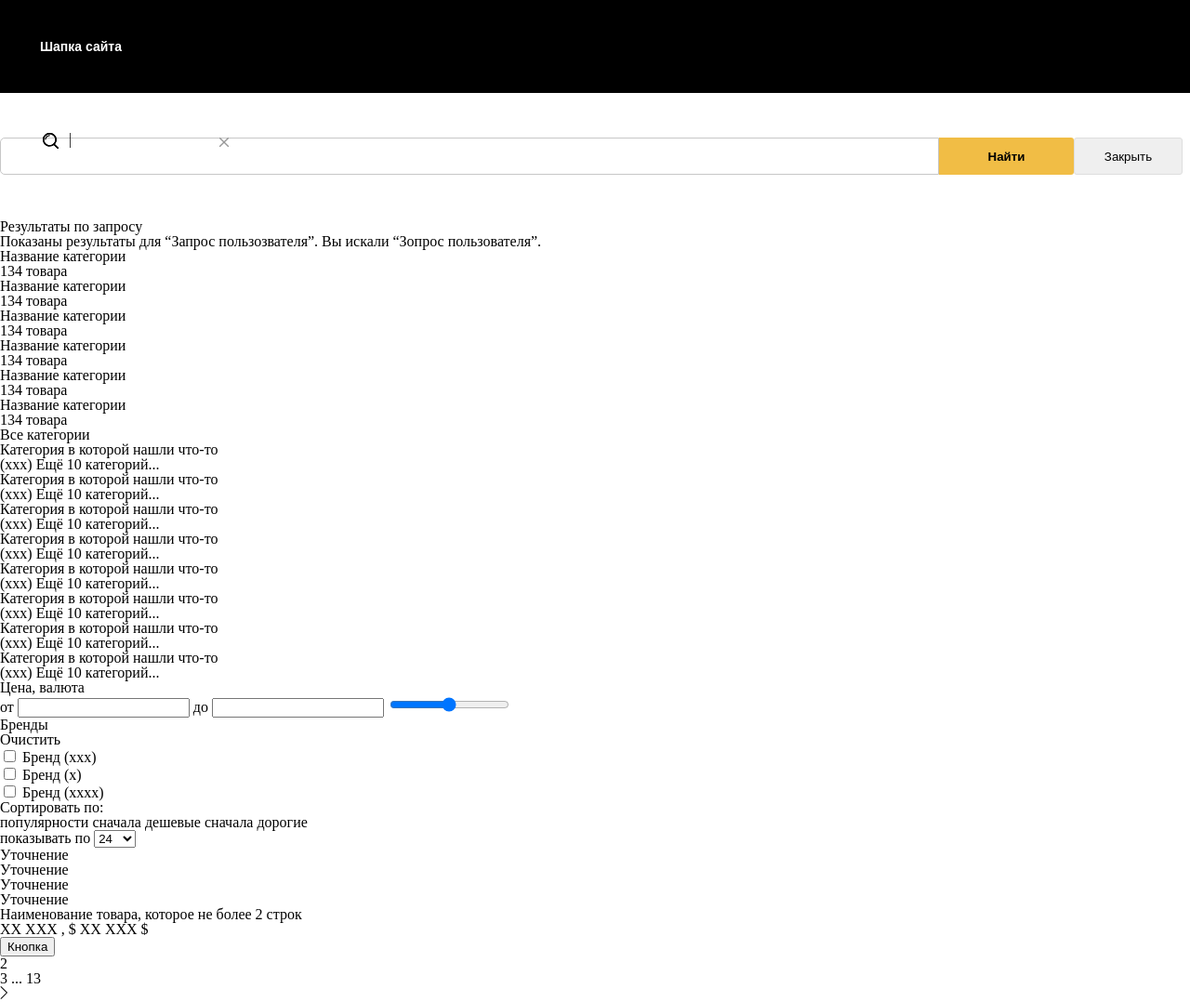
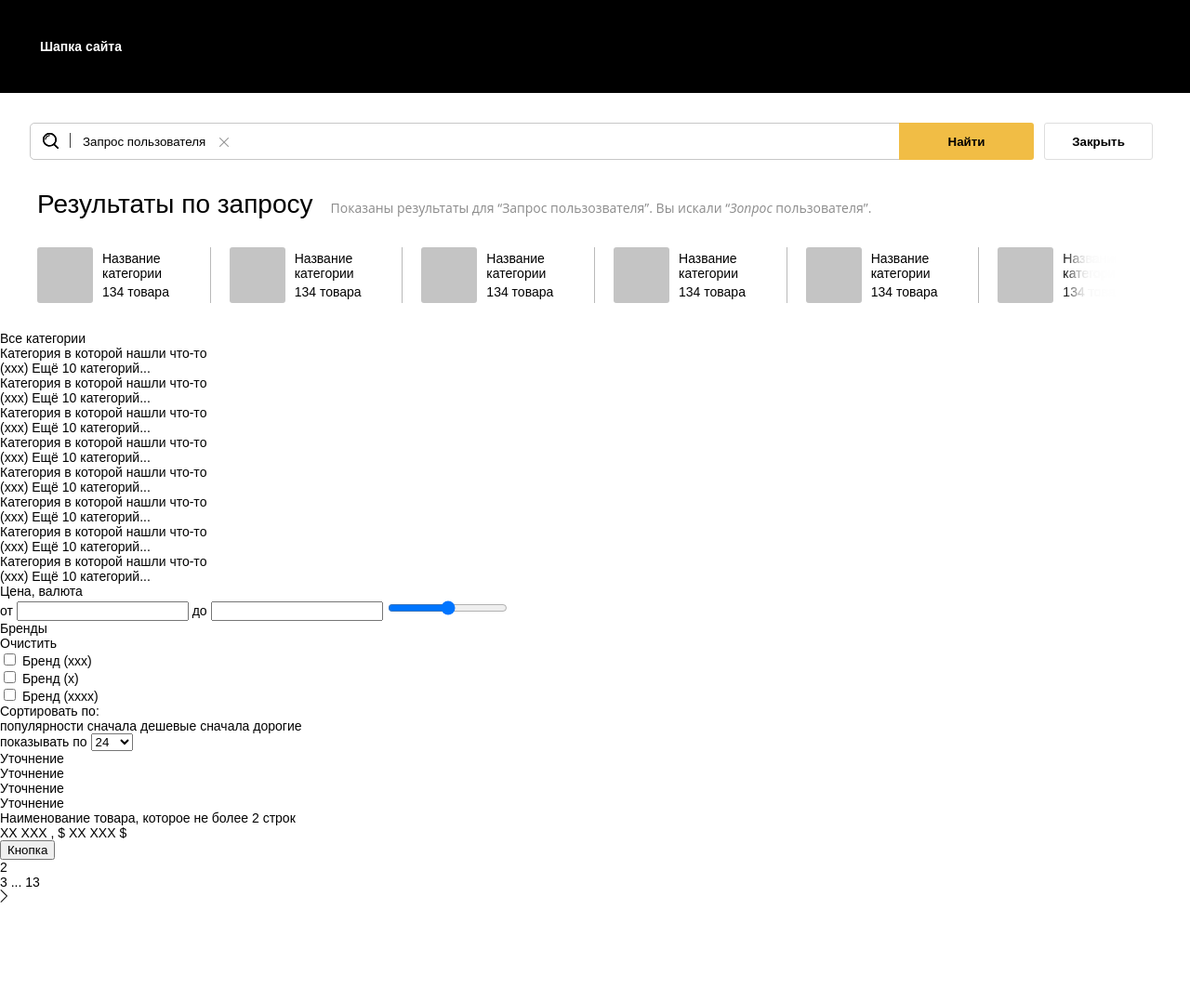
Before and after one commit to EriKuroi/testTask, a website: page index.html in a window 1280 px wide. Shown: the top 1078 px of the page at 93% size. Drawn offline with Linux system fonts and the light colour scheme.

Commit message:
Make styles for upper side (header, search, categories)

```diff
--- a/index.html
+++ b/index.html
@@ -8,7 +8,7 @@
 
     <link href="https://fonts.googleapis.com/css?family=Roboto:400,500" rel="stylesheet">
     <link rel="stylesheet" href="./style.css">
-    <link rel="icon" type="image/png" href="./assets/favicon-32x32.png"/>
+    <link rel="icon" type="image/png" href="./assets/favicon-32x32.png" />
     <title>Test</title>
 </head>
 
@@ -28,51 +28,63 @@
                     fill="#989898" />
             </svg>
 
-            <input type="text" id="searchInput" name="searchInput" placeholder="Запрос пользователя">
+            <input type="text" id="searchInput" name="searchInput" value="Запрос пользователя">
             <input type="submit" id="searchButton" name="searchButton" value="Найти">
         </form>
         <button class="search-closing-button">Закрыть</button>
     </div>
 
     <div class="results-wrapper">
+        <div class="results-header">
             <h2>Результаты по запросу</h2>
-        <span>Показаны результаты для “Запрос пользозвателя”. Вы искали “Зопрос пользователя”.</span>
+            <p>Показаны результаты для <span class="results-shown">“Запрос пользозвателя”</span>. Вы искали <span
+                    class="results-searched">“<span class="results-replaced">Зопрос</span> пользователя”</span>.</p>
+        </div>
         <div class="categories-slider">
             <div class="categories-slider-item">
                 <div class="categories-slider-item_image"></div>
+                <div class="categories-slider-item-description">
                     <H3>Название категории</H3>
                     <p>134 товара</p>
                 </div>
-
+            </div>
             <div class="categories-slider-item">
                 <div class="categories-slider-item_image"></div>
+                <div class="categories-slider-item-description">
                     <H3>Название категории</H3>
                     <p>134 товара</p>
                 </div>
-
+            </div>
             <div class="categories-slider-item">
                 <div class="categories-slider-item_image"></div>
+                <div class="categories-slider-item-description">
                     <H3>Название категории</H3>
                     <p>134 товара</p>
                 </div>
-
+            </div>
             <div class="categories-slider-item">
                 <div class="categories-slider-item_image"></div>
+                <div class="categories-slider-item-description">
                     <H3>Название категории</H3>
                     <p>134 товара</p>
                 </div>
-
+            </div>
             <div class="categories-slider-item">
                 <div class="categories-slider-item_image"></div>
+                <div class="categories-slider-item-description">
                     <H3>Название категории</H3>
                     <p>134 товара</p>
                 </div>
-
+            </div>
             <div class="categories-slider-item">
                 <div class="categories-slider-item_image"></div>
+                <div class="categories-slider-item-description">
                     <H3>Название категории</H3>
                     <p>134 товара</p>
                 </div>
+            </div>
+
+
         </div>
 
         <aside class="results-left-side">
@@ -217,8 +229,10 @@
                         Наименование товара, которое не более 2 строк
                     </div>
                     <div class="goods-item-price-wrapper">
-                        <span class="goods-item-price-current">ХХ ХХХ , <span class="goods-item-price-currency">$</span> </span>
-                        <span class="goods-item-price-previous">ХХ ХХХ <span class="goods-item-price-currency">$</span></span>
+                        <span class="goods-item-price-current">ХХ ХХХ , <span class="goods-item-price-currency">$</span>
+                        </span>
+                        <span class="goods-item-price-previous">ХХ ХХХ <span
+                                class="goods-item-price-currency">$</span></span>
                     </div>
                     <button class="goods-item-button">Кнопка</button>
                 </div>
--- a/style.css
+++ b/style.css
@@ -147,6 +147,11 @@ body {
     width: 1280px;
     height: 1829px;
     background: #FFFFFF;
+    color: #000000;
+    font-family: Arial;
+    font-size: 14px;
+    line-height: 16px;
+
 }
 
 /*-----------header--------------*/
@@ -171,24 +176,30 @@ header h1 {
     font-weight: bold;
     /* identical to box height, or 114% */
 
-
     color: #FFFFFF;
 }
 
 /*-----------search--------------*/
+button {
+    cursor: pointer;
+
+}
+
 .search-wrapper {
     /* padding: 32px 0 0 30px; */
     position: relative;
     display: flex;
     align-items: center;
-    height: 136px;
+    justify-content: space-between;
+    height: 104px;
+    width: 1208px;
+    padding-left: 32px;
 }
 
-.search-wrapper input[type="text"]::placeholder {
+.search-wrapper input[type="text"]::value {
     position: absolute;
     color: #000000;
     padding-left: 56px;
-    /* left: 86px; */
     top: 45px;
 }
 
@@ -197,18 +208,15 @@ header h1 {
 }
 
 .search-wrapper input[type="text"] {
-    position: relative;
     width: 1010px;
     height: 40px;
-    /* background: #FFFFFF; */
+    background: #FFFFFF;
     border: 1px solid #C7C7C7;
     box-sizing: border-box;
     border-radius: 5px 0px 0px 5px;
 
-    font-family: Arial;
-    font-size: 14px;
-    line-height: 16px;
-    color: #000000;
+    padding-left: 56px;
+
 }
 
 .search-wrapper ::before {
@@ -248,33 +256,118 @@ header h1 {
     width: 10px;
     left: 236px;
     top: 48px;
-    background: url("./assets/cross.svg") center / contain no-repeat;
+    cursor: pointer;
+
 }
 
 .search-wrapper input[type="submit"] {
-    /* position: absolute; */
+    position: absolute;
     width: 145px;
     height: 40px;
-    /* left: 967px; */
-    /* top: 132px; */
+    left: 967px;
     font-weight: bold;
-    margin-left: -4px;
 
     background: #F1BD45;
     border-radius: 0px 3px 3px 0px;
     border: none;
-    cursor: pointer;
 }
 
 .search-closing-button {
     width: 117px;
     height: 40px;
     border: 1px solid #DEDEDE;
+    background: #FFFFFF;
     box-sizing: border-box;
     border-radius: 3px;
+    font-weight: bold;
+
 }
+
 
 /*-----------results--------------*/
 
+.results-header {
+    display: flex;
+    align-items: baseline;
+}
 
-/*-----------smth--------------*/
+.results-header h2 {
+    font-size: 28px;
+    line-height: 32px;
+    margin-left: 40px;
+}
+
+.results-header p {
+    font-family: Open Sans;
+    font-style: normal;
+    font-weight: normal;
+    font-size: 14px;
+    line-height: 19px;
+    /* identical to box height */
+    margin-left: 19px;
+
+
+
+    color: #8B8B8B;
+}
+
+.results-replaced {
+    font-style: italic;
+}
+
+
+
+/*-----------categories--------------*/
+
+.categories-slider,
+.categories-slider-item,
+.categories-slider-item-description {
+    display: flex;
+}
+
+.categories-slider {
+    position: relative;
+    margin: 30px 20px;
+    flex-wrap: nowrap;
+    overflow-x: auto;
+}
+.categories-slider ::after{
+    content: "";
+    position: absolute;
+    width: 100%;
+    height: 100%;
+    top: 0;
+    right: 0;
+
+    -webkit-box-shadow: inset -150px -13px 50px -90px #FFFFFF;
+    box-shadow: inset -150px -13px 50px -90px #FFFFFF;
+}
+
+
+.categories-slider ::-webkit-scrollbar {
+    display: none;
+}
+
+
+
+.categories-slider-item {
+
+    padding: 0 20px 0 20px;
+    border-right: solid 1px #B9B9B9;
+}
+
+.categories-slider-item_image {
+    height: 60px;
+    width: 60px;
+    min-width: 60px;
+    left: 0px;
+    top: 0px;
+    border-radius: 3px;
+    background: #C4C4C4;
+}
+
+.categories-slider-item-description {
+    padding-left: 10px;
+    flex-direction: column;
+    justify-content: space-evenly;
+}
```
Lines whose indentation alone changed are shown as unchanged.
